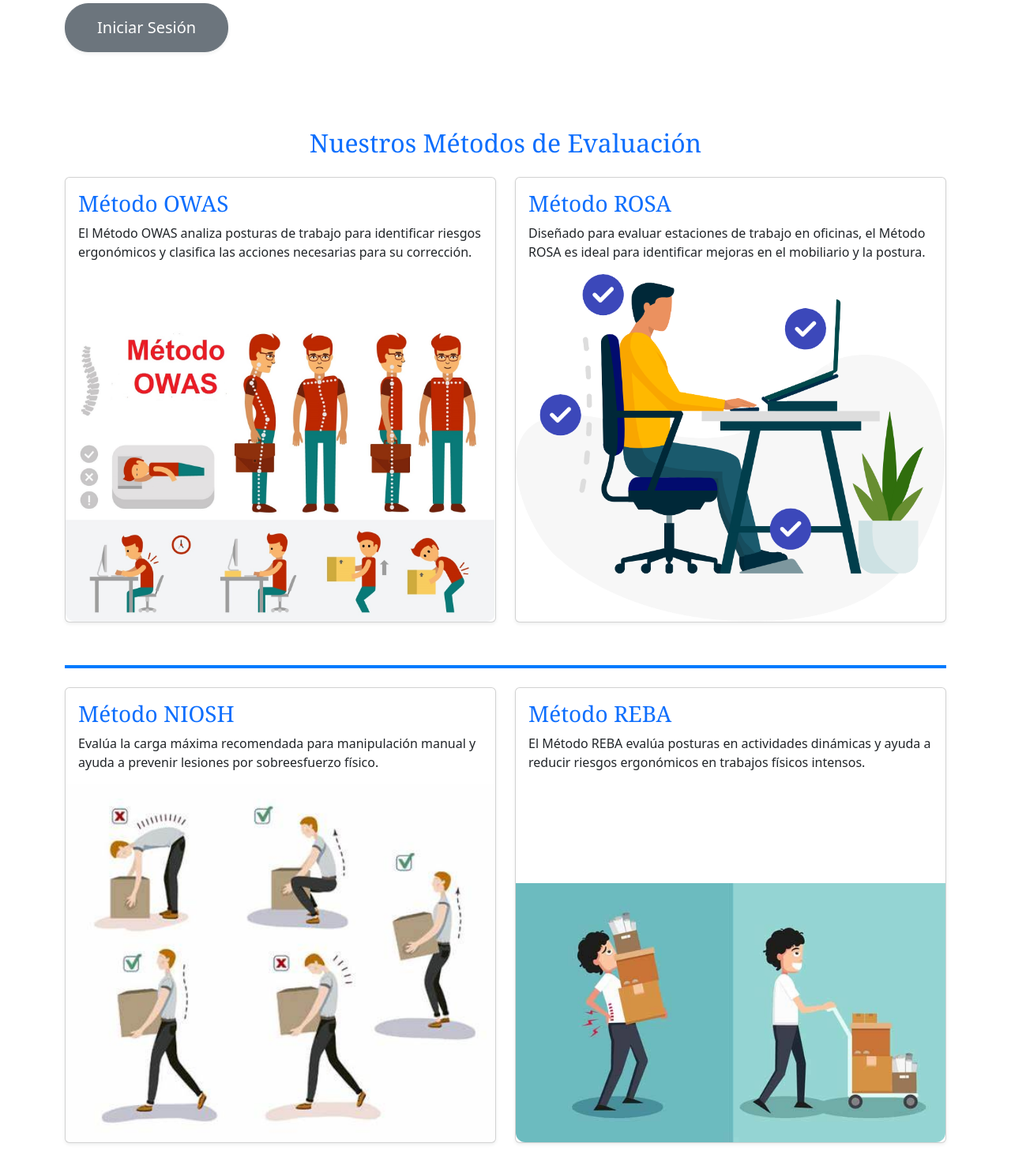
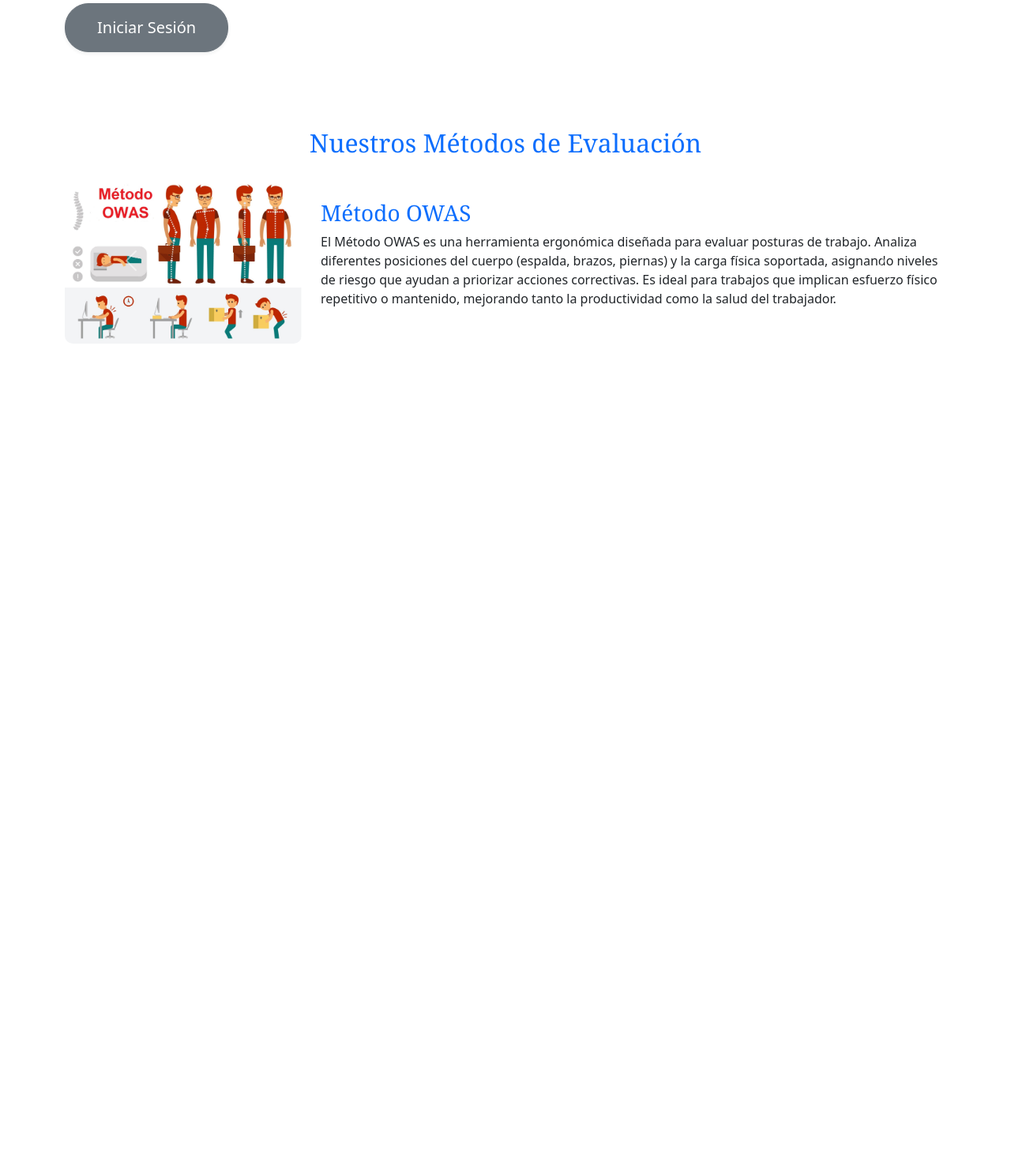
Before and after one commit to NandoS19/frontergoug, a Flask app: page / in a window 1280 px wide. Shown: the part 750-2221 px from the top of the page at 79% size. After the commit the page ends 1182 px from the top, so only its background shows below. Run offline with Flask 3, Linux system fonts and the light colour scheme; some libraries are stand-ins or nearby versions.

Commit message:
Update index.html

```diff
--- a/ergor/templates/index.html
+++ b/ergor/templates/index.html
@@ -42,71 +42,92 @@
 <!-- Sección de métodos de evaluación -->
 <section class="container mt-5">
     <h2 class="text-center text-primary mb-4">Nuestros Métodos de Evaluación</h2>
-    <div class="row">
+    <div id="metodosCarousel" class="carousel slide" data-bs-ride="carousel">
+        <!-- Indicadores del carrusel -->
+        <div class="carousel-indicators">
+            <button type="button" data-bs-target="#metodosCarousel" data-bs-slide-to="0" class="active" aria-current="true" aria-label="Slide 1"></button>
+            <button type="button" data-bs-target="#metodosCarousel" data-bs-slide-to="1" aria-label="Slide 2"></button>
+            <button type="button" data-bs-target="#metodosCarousel" data-bs-slide-to="2" aria-label="Slide 3"></button>
+            <button type="button" data-bs-target="#metodosCarousel" data-bs-slide-to="3" aria-label="Slide 4"></button>
+        </div>
+
+        <!-- Contenedor de diapositivas -->
+        <div class="carousel-inner">
             <!-- Método OWAS -->
-        <div class="col-md-6 mb-4">
-            <div class="card shadow-sm h-100">
-                <div class="card-body">
-                    <h3 class="card-title text-primary">Método OWAS</h3>
-                    <p class="card-text">
-                        El Método OWAS analiza posturas de trabajo para identificar riesgos ergonómicos y clasifica las
-                        acciones necesarias para su corrección.
+            <div class="carousel-item active">
+                <div class="d-flex justify-content-center align-items-center">
+                    <img src="{{ url_for('static', filename='img/owasmetodo.jpg') }}" alt="Método OWAS" class="img-fluid me-4" style="width: 300px; height: auto; border-radius: 10px;">
+                    <div>
+                        <h3 class="text-primary">Método OWAS</h3>
+                        <p>
+                            El Método OWAS es una herramienta ergonómica diseñada para evaluar posturas de trabajo. Analiza
+                            diferentes posiciones del cuerpo (espalda, brazos, piernas) y la carga física soportada, asignando
+                            niveles de riesgo que ayudan a priorizar acciones correctivas. Es ideal para trabajos que implican
+                            esfuerzo físico repetitivo o mantenido, mejorando tanto la productividad como la salud del trabajador.
                         </p>
                     </div>
-                <img src="{{ url_for('static', filename='img/owasmetodo.jpg') }}" alt="Método OWAS" class="card-img-bottom"
-                    style="border-bottom-left-radius: 0.75rem; border-bottom-right-radius: 0.75rem;">
                 </div>
             </div>
 
             <!-- Método ROSA -->
-        <div class="col-md-6 mb-4">
-            <div class="card shadow-sm h-100">
-                <div class="card-body">
-                    <h3 class="card-title text-primary">Método ROSA</h3>
-                    <p class="card-text">
-                        Diseñado para evaluar estaciones de trabajo en oficinas, el Método ROSA es ideal para identificar
-                        mejoras en el mobiliario y la postura.
+            <div class="carousel-item">
+                <div class="d-flex justify-content-center align-items-center">
+                    <img src="{{ url_for('static', filename='img/rosametodo.png') }}" alt="Método ROSA" class="img-fluid me-4" style="width: 300px; height: auto; border-radius: 10px;">
+                    <div>
+                        <h3 class="text-primary">Método ROSA</h3>
+                        <p>
+                            El Método ROSA (Rapid Office Strain Assessment) se utiliza para evaluar estaciones de trabajo en
+                            oficinas, como escritorios y sillas. Examina factores como la posición del monitor, la altura del
+                            asiento y los accesorios de soporte, proporcionando recomendaciones para reducir molestias y riesgos
+                            ergonómicos en entornos laborales sedentarios.
                         </p>
-                </div>
-                <img src="{{ url_for('static', filename='img/rosametodo.png') }}" alt="Método ROSA" class="card-img-bottom"
-                    style="border-bottom-left-radius: 0.75rem; border-bottom-right-radius: 0.75rem;">
                     </div>
                 </div>
             </div>
 
-    <!-- Separador con borde grueso -->
-    <div class="col-12 mb-4" style="border-top: 4px solid #007bff; margin-top: 30px; margin-bottom: 30px;"></div>
-
-    <div class="row">
             <!-- Método NIOSH -->
-        <div class="col-md-6 mb-4">
-            <div class="card shadow-sm h-100">
-                <div class="card-body">
-                    <h3 class="card-title text-primary">Método NIOSH</h3>
-                    <p class="card-text">
-                        Evalúa la carga máxima recomendada para manipulación manual y ayuda a prevenir lesiones por
-                        sobreesfuerzo físico.
+            <div class="carousel-item">
+                <div class="d-flex justify-content-center align-items-center">
+                    <img src="{{ url_for('static', filename='img/nioshmetodo.jpeg') }}" alt="Método NIOSH" class="img-fluid me-4" style="width: 300px; height: auto; border-radius: 10px;">
+                    <div>
+                        <h3 class="text-primary">Método NIOSH</h3>
+                        <p>
+                            El Método NIOSH calcula el peso máximo recomendado que una persona puede levantar de manera segura.
+                            Este modelo matemático considera variables como la frecuencia del levantamiento, la distancia de carga
+                            y el giro del torso. Es una herramienta esencial para prevenir lesiones por sobreesfuerzo físico en
+                            actividades de manipulación manual.
                         </p>
                     </div>
-                <img src="{{ url_for('static', filename='img/nioshmetodo.jpeg') }}" alt="Método NIOSH" class="card-img-bottom"
-                    style="border-bottom-left-radius: 0.75rem; border-bottom-right-radius: 0.75rem;">
                 </div>
             </div>
 
             <!-- Método REBA -->
-        <div class="col-md-6 mb-4">
-            <div class="card shadow-sm h-100">
-                <div class="card-body">
-                    <h3 class="card-title text-primary">Método REBA</h3>
-                    <p class="card-text">
-                        El Método REBA evalúa posturas en actividades dinámicas y ayuda a reducir riesgos ergonómicos en
-                        trabajos físicos intensos.
+            <div class="carousel-item">
+                <div class="d-flex justify-content-center align-items-center">
+                    <img src="{{ url_for('static', filename='img/rebametodo.jpg') }}" alt="Método REBA" class="img-fluid me-4" style="width: 300px; height: auto; border-radius: 10px;">
+                    <div>
+                        <h3 class="text-primary">Método REBA</h3>
+                        <p>
+                            El Método REBA (Rapid Entire Body Assessment) es ideal para evaluar posturas corporales durante
+                            actividades dinámicas. Analiza segmentos del cuerpo como el tronco, los brazos y las piernas, junto
+                            con las cargas físicas y el tiempo de exposición. Este método es ampliamente utilizado en sectores
+                            industriales para identificar riesgos ergonómicos y diseñar estrategias de intervención.
                         </p>
-                </div>
-                <img src="{{ url_for('static', filename='img/rebametodo.jpg') }}" alt="Método REBA" class="card-img-bottom"
-                    style="border-bottom-left-radius: 0.75rem; border-bottom-right-radius: 0.75rem;">
                     </div>
                 </div>
             </div>
+        </div>
+
+        <!-- Controles del carrusel -->
+        <button class="carousel-control-prev" type="button" data-bs-target="#metodosCarousel" data-bs-slide="prev">
+            <span class="carousel-control-prev-icon" aria-hidden="true"></span>
+            <span class="visually-hidden">Anterior</span>
+        </button>
+        <button class="carousel-control-next" type="button" data-bs-target="#metodosCarousel" data-bs-slide="next">
+            <span class="carousel-control-next-icon" aria-hidden="true"></span>
+            <span class="visually-hidden">Siguiente</span>
+        </button>
+    </div>
 </section>
+
 {% endblock %}
```
Lines whose indentation alone changed are shown as unchanged.
